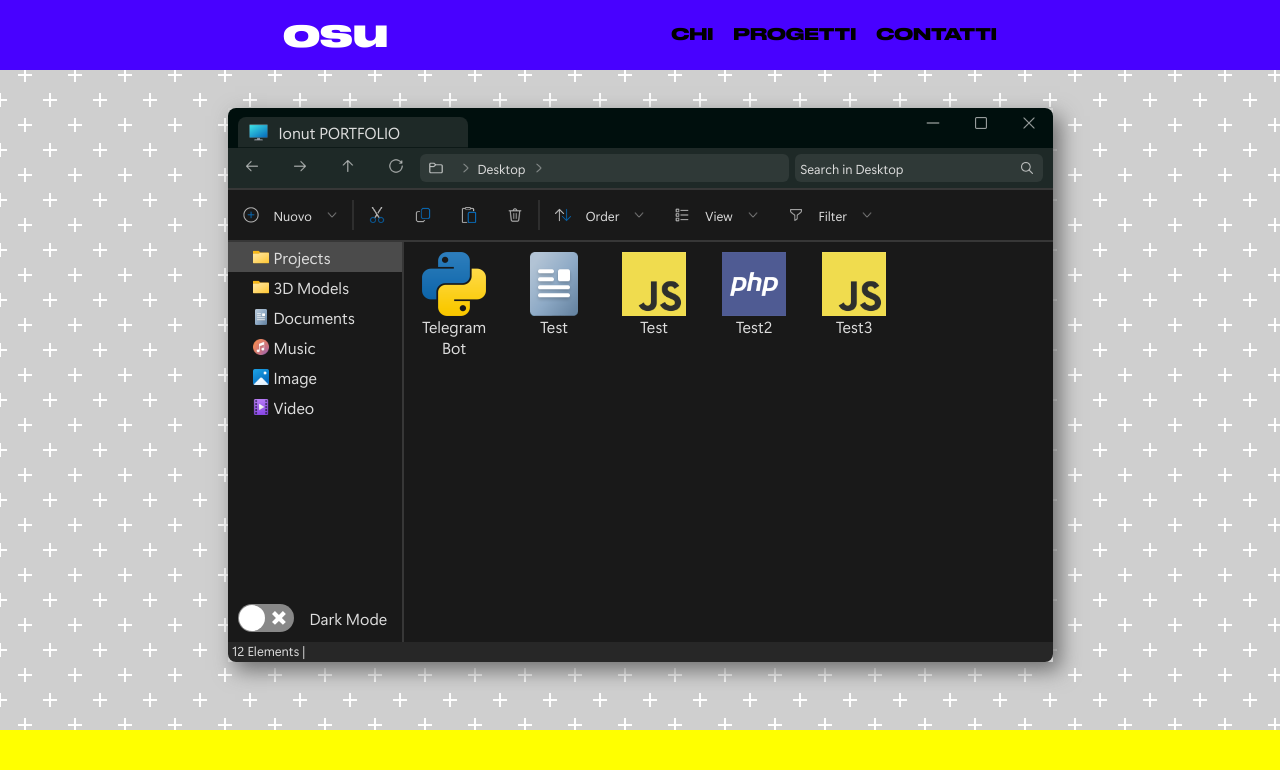
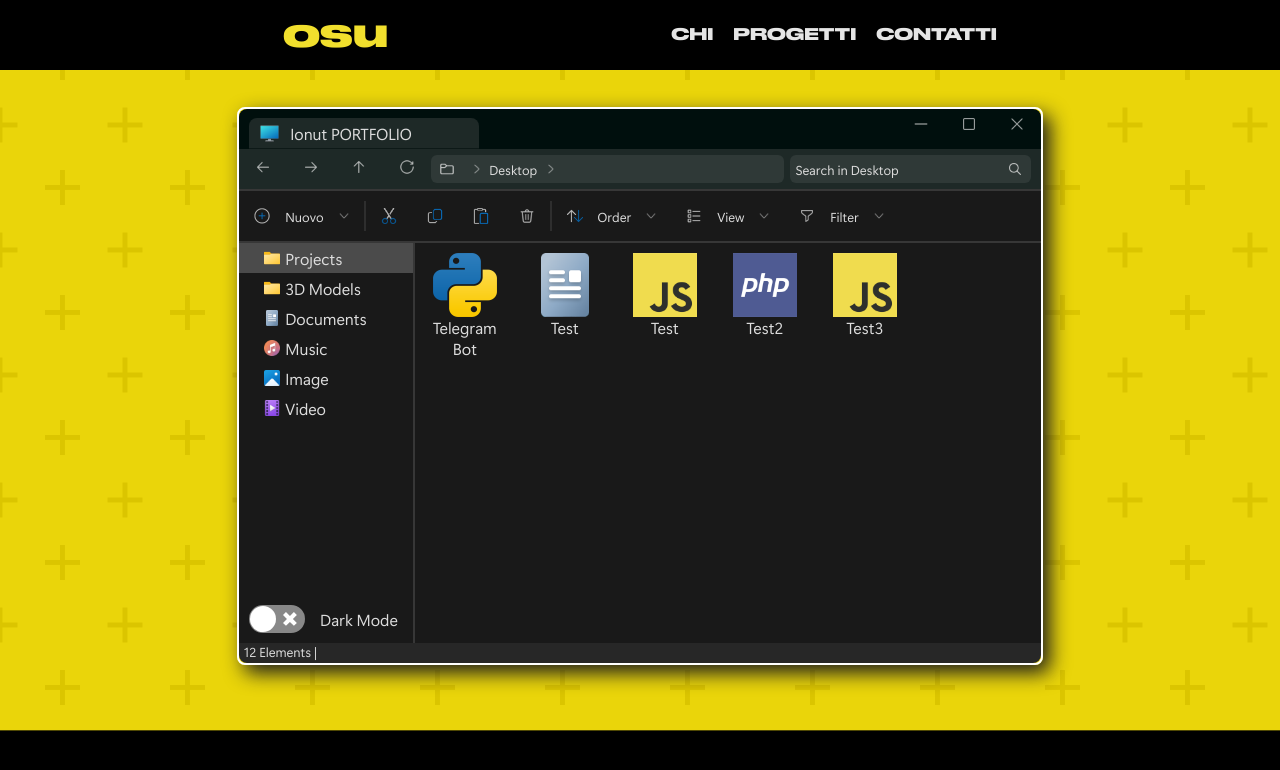
Before and after one commit to ionutsuciu1999/ReactExplorer, a React (Create React App) app: page / in a window 1280 px wide. Shown: the top 770 px of the page. Built offline with nearby package versions, Linux system fonts and the light colour scheme.

Commit message:
changed some colors and added resizers

```diff
--- a/src/components/App.css
+++ b/src/components/App.css
@@ -8,14 +8,39 @@
   src: url("../../public/fonts/Druk Wide Web Bold Regular.ttf");
 }
 
+#topResizer, #bottomResizer{
+  width: 100%;
+  height:10px;
+}
+#topResizer:hover, #bottomResizer:hover{
+  cursor:n-resize;
+}
+#rightResizer, #leftResizer{
+  width: 10px;
+}
+#rightResizer:hover, #leftResizer:hover{
+  cursor:e-resize;
+}
+#verticalWindowContainer{
+  width:100%;
+}
+
+#mainWidonwContainer{
+  width: 100%;
+  max-width: 825px;
+  height: fit-content;
+  display: flex;
+  flex-wrap: nowrap;
+  z-index: 100;
+}
+
 .mainWindow {
   font-family: "Segoe-UI";
   color: #dddddd;
-  width: 100%;
-  max-width: 825px;
-  box-shadow: 7px 8px 20px 0px #6f6f6f;
+  box-shadow: 7px 8px 20px 0px #1c1c1c;
   height:fit-content;
-  margin:8px;
+  border: 2px solid white;
+  border-radius: 8px;
 }
 .light.mainWindow{
   color: #0f0f0f;
@@ -27,7 +52,7 @@
 #windowFooter{
   height:70px;
   width:100%;
-  background-color:yellow;
+  background-color:#000000;
   position: sticky;
   top: 100%;
 }
@@ -41,7 +66,7 @@
   display: flex;
   flex-grow: 1;;
   width: 100%;
-  background-color: #4801ff;
+  background-color: #000000;
   align-content: center;
   align-items: center;
   flex-wrap: wrap;
@@ -51,13 +76,14 @@
 #nameTitle{
   font-size:40px;
   text-align: center;
-  color:white;
+  color:#f1df2d;
   padding:0px 10px;
 }
 
 #headerMenuContainer{
   display: flex;
   justify-content: space-evenly;
+  color:#e5e5e5;
 }
 
 #headerMenuContainer div{
--- a/src/components/App.js
+++ b/src/components/App.js
@@ -21,10 +21,18 @@ export default function App() {
 
     return (
         <ThemeContext.Provider value={{theme, toggleTheme}}>
-            <div className={`mainWindow ${(theme)}`} id="mainWindow" style={{ left: `${leftVal}px`,  top: `${topVal}px`, position: `${position}`}}>
-                <Header updateLeft={setLeft} leftValue={leftVal} updateTop={setTop} topValue={topVal} currentPosition={position} updatePosition={setPosition}/>
-                <Body />
-                <Footer />
+            <div id="mainWidonwContainer" style={{ left: `${leftVal}px`,  top: `${topVal}px`, position: `${position}`}}>
+                <div id="leftResizer"></div>
+                <div id="verticalWindowContainer">
+                    <div id="topResizer"></div>
+                    <div className={`mainWindow ${(theme)}`} id="mainWindow" >
+                        <Header updateLeft={setLeft} leftValue={leftVal} updateTop={setTop} topValue={topVal} currentPosition={position} updatePosition={setPosition}/>
+                        <Body />
+                        <Footer />
+                    </div>
+                    <div id="bottomResizer"></div>
+                </div>
+                <div id="rightResizer"></div>
             </div>
         </ThemeContext.Provider>
     )
--- a/src/components/Body.css
+++ b/src/components/Body.css
@@ -52,8 +52,8 @@
     width:100%;
     height:20px;
     background-color: #272727;
-    border-radius: 0px 0px 8px 8px;
     display:flex;
+    border-radius: 0px 0px 8px 8px ;
 }
 .light .footerBody{
     background-color: #f0f5f9;
@@ -184,8 +184,8 @@
     height: 40px;
     width: 100%;
     display:flex;
+    cursor: all-scroll;
     border-radius: 8px 8px 0px 0px;
-    cursor: all-scroll;
 }
 .light .headerBarTop{
     background-color: #cdddec;
--- a/src/index.css
+++ b/src/index.css
@@ -11,7 +11,7 @@ body{
     overflow: hidden;
     height:100%;
     margin:0px;
-    background-color: #cfcfcf;
-background: radial-gradient(circle, transparent 20%, #cfcfcf 20%, #cfcfcf 80%, transparent 80%, transparent), radial-gradient(circle, transparent 20%, #cfcfcf 20%, #cfcfcf 80%, transparent 80%, transparent) 25px 25px, linear-gradient(#ffffff 2px, transparent 2px) 0 -1px, linear-gradient(90deg, #ffffff 2px, #cfcfcf 2px) -1px 0;
-background-size: 50px 50px, 50px 50px, 25px 25px, 25px 25px;
+    background-color: #ead50a;
+    background: radial-gradient(circle, transparent 20%, #ead50a 20%, #ead50a 80%, transparent 80%, transparent), radial-gradient(circle, transparent 20%, #ead50a 20%, #ead50a 80%, transparent 80%, transparent) 62.5px 62.5px, linear-gradient(#dbc500 5px, transparent 5px) 0 -2.5px, linear-gradient(90deg, #dbc500 5px, #ead50a 5px) -2.5px 0;
+    background-size: 125px 125px, 125px 125px, 62.5px 62.5px, 62.5px 62.5px;
 }
```
